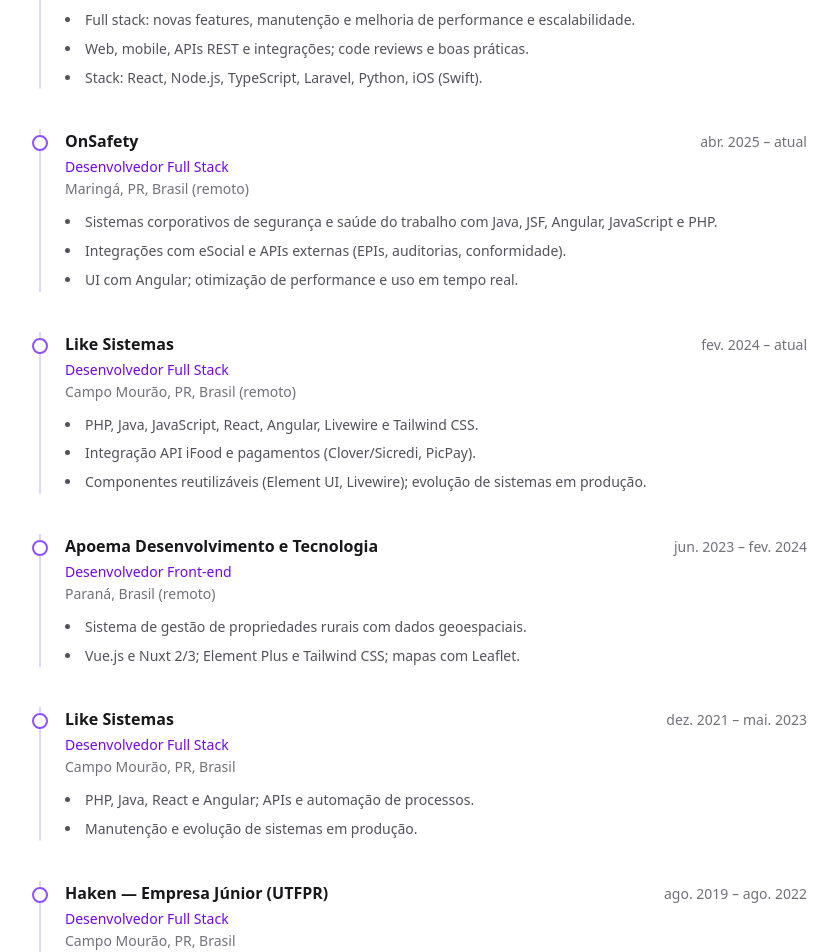
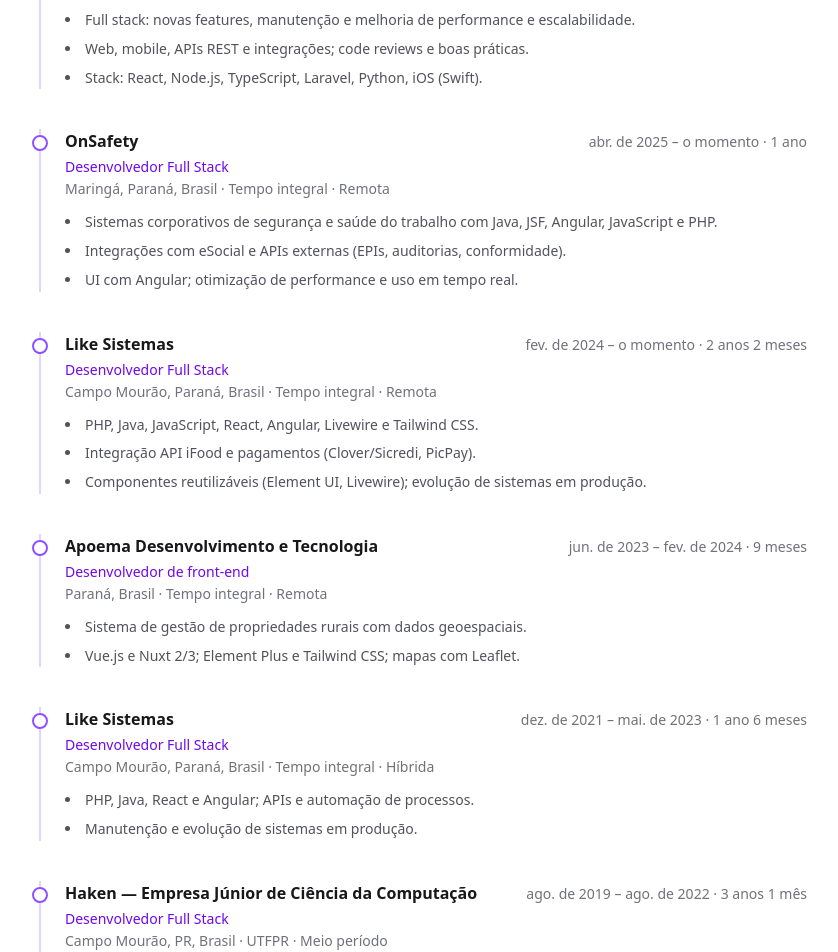
Before and after one commit to Josealbertonp/portfolio, a React (Vite) app: page / in a window 1280 px wide. Shown: the part 1100-2052 px from the top of the page, without its empty margins (217-1055 px from the left). Built offline with nearby package versions, Linux system fonts and the light colour scheme.

Commit message:
fix: experiências alinhadas ao LinkedIn (períodos, duração, modalidade)

```diff
--- a/src/content/profile.ts
+++ b/src/content/profile.ts
@@ -34,8 +34,11 @@
   {
     company: 'DevSquad',
     role: { pt: 'Software Engineer', en: 'Software Engineer' },
-    period: { pt: 'mar. 2026 – atual', en: 'Mar 2026 – present' },
-    location: 'Murray, UT, USA (remoto)',
+    period: {
+      pt: 'mar. de 2026 – o momento · 1 mês',
+      en: 'Mar 2026 – present · 1 mo',
+    },
+    location: 'Murray, Utah, Estados Unidos · Tempo integral · Remota',
     highlights: [
       {
         pt: 'Full stack: novas features, manutenção e melhoria de performance e escalabilidade.',
@@ -54,8 +57,11 @@
   {
     company: 'OnSafety',
     role: { pt: 'Desenvolvedor Full Stack', en: 'Full Stack Developer' },
-    period: { pt: 'abr. 2025 – atual', en: 'Apr 2025 – present' },
-    location: 'Maringá, PR, Brasil (remoto)',
+    period: {
+      pt: 'abr. de 2025 – o momento · 1 ano',
+      en: 'Apr 2025 – present · 1 yr',
+    },
+    location: 'Maringá, Paraná, Brasil · Tempo integral · Remota',
     highlights: [
       {
         pt: 'Sistemas corporativos de segurança e saúde do trabalho com Java, JSF, Angular, JavaScript e PHP.',
@@ -74,8 +80,11 @@
   {
     company: 'Like Sistemas',
     role: { pt: 'Desenvolvedor Full Stack', en: 'Full Stack Developer' },
-    period: { pt: 'fev. 2024 – atual', en: 'Feb 2024 – present' },
-    location: 'Campo Mourão, PR, Brasil (remoto)',
+    period: {
+      pt: 'fev. de 2024 – o momento · 2 anos 2 meses',
+      en: 'Feb 2024 – present · 2 yrs 2 mo',
+    },
+    location: 'Campo Mourão, Paraná, Brasil · Tempo integral · Remota',
     highlights: [
       {
         pt: 'PHP, Java, JavaScript, React, Angular, Livewire e Tailwind CSS.',
@@ -94,11 +103,14 @@
   {
     company: 'Apoema Desenvolvimento e Tecnologia',
     role: {
-      pt: 'Desenvolvedor Front-end',
+      pt: 'Desenvolvedor de front-end',
       en: 'Front-end Developer',
     },
-    period: { pt: 'jun. 2023 – fev. 2024', en: 'Jun 2023 – Feb 2024' },
-    location: 'Paraná, Brasil (remoto)',
+    period: {
+      pt: 'jun. de 2023 – fev. de 2024 · 9 meses',
+      en: 'Jun 2023 – Feb 2024 · 9 mo',
+    },
+    location: 'Paraná, Brasil · Tempo integral · Remota',
     highlights: [
       {
         pt: 'Sistema de gestão de propriedades rurais com dados geoespaciais.',
@@ -113,8 +125,11 @@
   {
     company: 'Like Sistemas',
     role: { pt: 'Desenvolvedor Full Stack', en: 'Full Stack Developer' },
-    period: { pt: 'dez. 2021 – mai. 2023', en: 'Dec 2021 – May 2023' },
-    location: 'Campo Mourão, PR, Brasil',
+    period: {
+      pt: 'dez. de 2021 – mai. de 2023 · 1 ano 6 meses',
+      en: 'Dec 2021 – May 2023 · 1 yr 6 mo',
+    },
+    location: 'Campo Mourão, Paraná, Brasil · Tempo integral · Híbrida',
     highlights: [
       {
         pt: 'PHP, Java, React e Angular; APIs e automação de processos.',
@@ -127,10 +142,13 @@
     ],
   },
   {
-    company: 'Haken — Empresa Júnior (UTFPR)',
+    company: 'Haken — Empresa Júnior de Ciência da Computação',
     role: { pt: 'Desenvolvedor Full Stack', en: 'Full Stack Developer' },
-    period: { pt: 'ago. 2019 – ago. 2022', en: 'Aug 2019 – Aug 2022' },
-    location: 'Campo Mourão, PR, Brasil',
+    period: {
+      pt: 'ago. de 2019 – ago. de 2022 · 3 anos 1 mês',
+      en: 'Aug 2019 – Aug 2022 · 3 yrs 1 mo',
+    },
+    location: 'Campo Mourão, PR, Brasil · UTFPR · Meio período',
     highlights: [
       {
         pt: 'Sites e apps para construtoras, rádios, prefeituras e eventos.',
```
